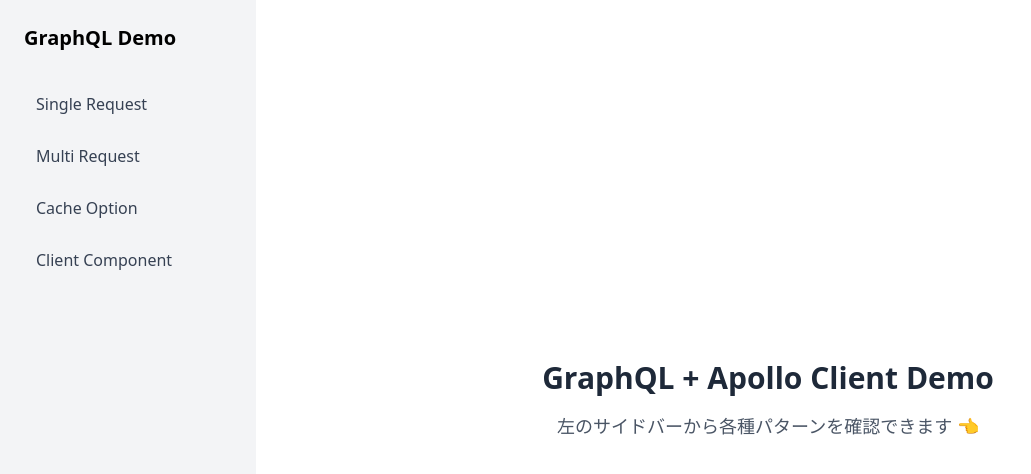
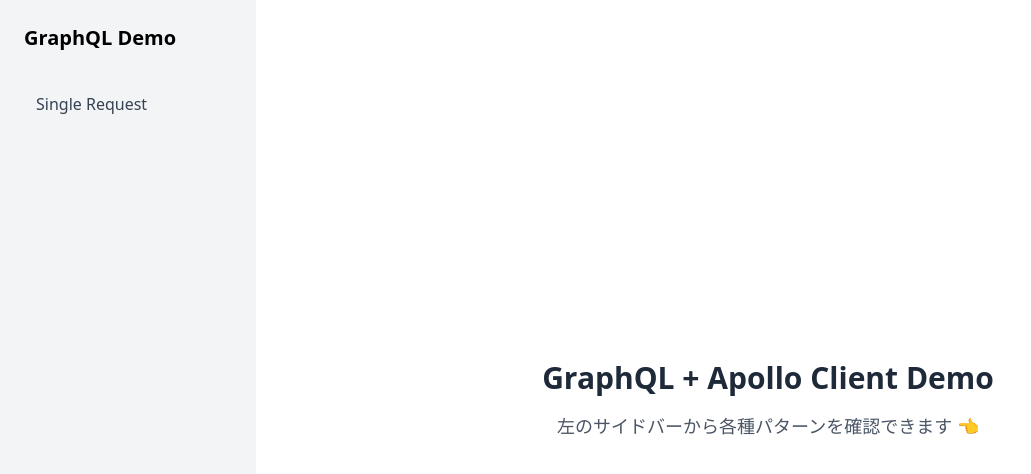
Before and after one commit to kazuki-310/nextjs-graphql, a Next.js app: page / in a window 1280 px wide. Shown: the top 474 px of the page, without its empty margins (0-1031 px from the left). Built offline with nearby package versions, Linux system fonts and the light colour scheme; what @apollo/client-integration-nextjs would draw is missing.

Commit message:
fix: サイドバーのナビゲーションリンクをコメントアウトして整理

```diff
--- a/src/components/layouts/sidebar.tsx
+++ b/src/components/layouts/sidebar.tsx
@@ -13,9 +13,9 @@
 
 const NAVIGATION_LINKS: NavigationLink[] = [
 	{ href: "/graphql-single-request", label: "Single Request" },
-	{ href: "/graphql-multi-request", label: "Multi Request" },
-	{ href: "/graphql-cache-option", label: "Cache Option" },
-	{ href: "/graphql-client", label: "Client Component" },
+	// { href: "/graphql-multi-request", label: "Multi Request" },
+	// { href: "/graphql-cache-option", label: "Cache Option" },
+	// { href: "/graphql-client", label: "Client Component" },
 ];
 
 export function Sidebar(): JSX.Element {
```
